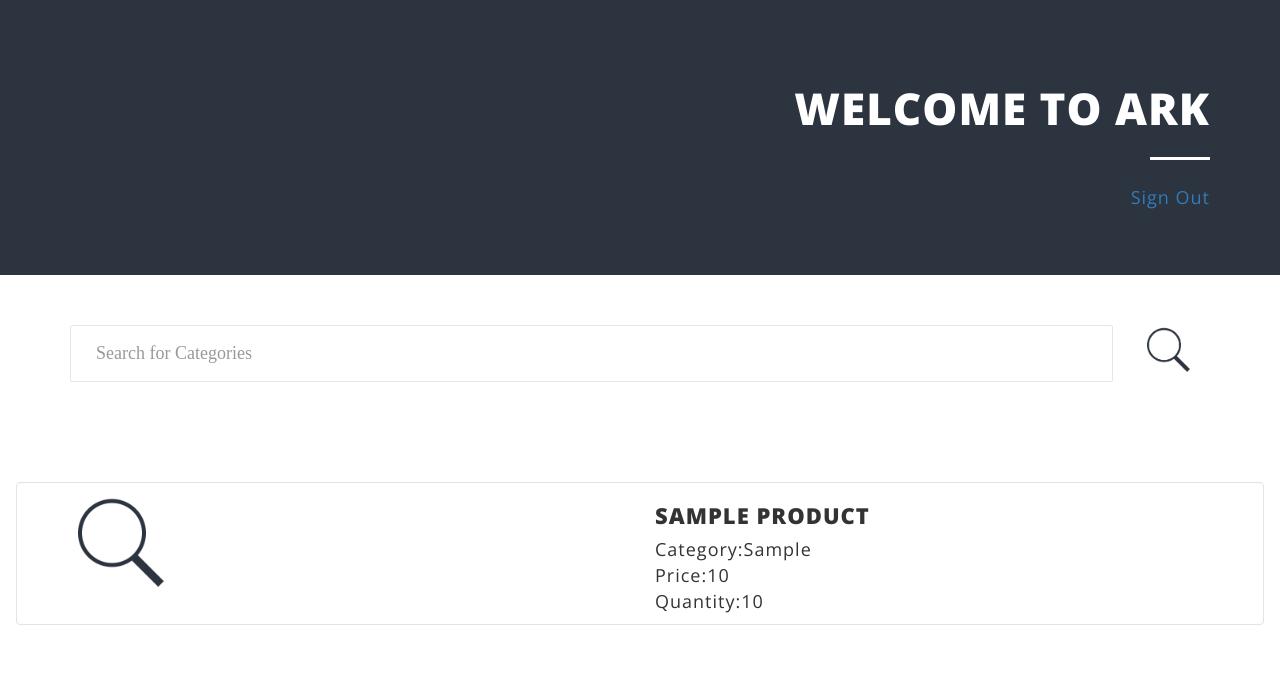
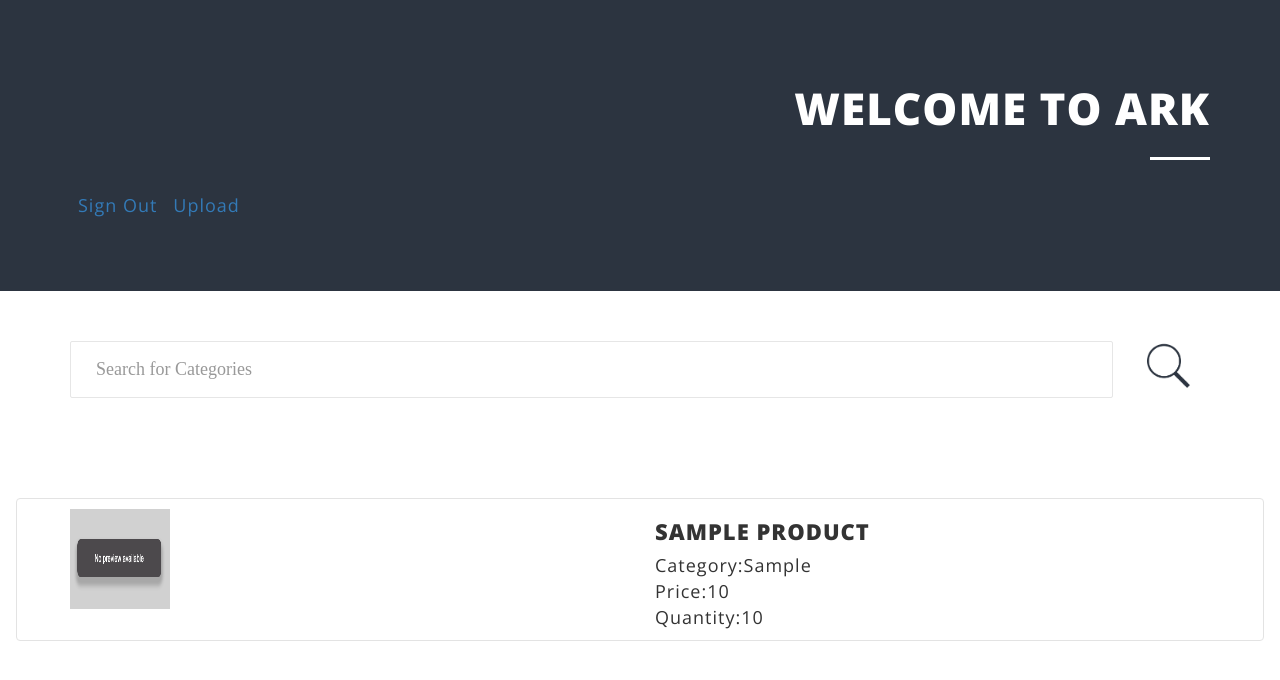
Before and after one commit to DhanviDesai/ARK, a PHP site: page /landing.php in a window 1280 px wide. Shown: the top 680 px of the page. Run offline with PHP 8.4, Linux system fonts and the light colour scheme; the visitor is signed in with stand-in values (Sample User, id 1); tables that the repository leaves empty or names only in its code hold one stand-in row (values such as "Sample post"); data that the repository does not hold is empty; some libraries are stand-ins or nearby versions.

Commit message:
Tweaks-2

```diff
--- a/landing.php
+++ b/landing.php
@@ -51,8 +51,9 @@
                 <div class="text-content">
                   <h2>Welcome To ARK</h2>
                   <div class="line-dec"></div>
+		  <span style="float:left;margin:8px;"><a href = "logout.php">Sign Out</a></span>
+		  <span style="float:left;margin:8px;"><a href = "upload.php">Upload</a></span>
                   <span><?php echo $login_session; ?></span>
-		  <span><a href = "logout.php">Sign Out</a></span>
                 </div>
               </div>
             </div>
@@ -85,7 +86,7 @@
 	  echo '<section class="info-section">';
 	  echo '<div class="container">';
 	  echo '<div class="row">';
-	  echo '<div class="product col-md-6"><div class="prod-image"><img src="img/search.png"></div></div>';
+	  echo '<div class="product col-md-6"><div class="prod-image"><img src="img/no.png"/></div></div>';
 	  echo '<div class="col-md-6">';
 	  echo "<div class='text-content'><h4>".$default_row['name']."</h4></div>";
 	  echo '<div class="text-content"><span>Category:'.$default_row["category"].'</span></div>';
@@ -97,8 +98,6 @@
 	  echo '</section>';
 	}
 	?>
-<!--	<div class="product col-md-6">
-	<div class="prod-image"><img src="img/search.png"></div>
 
 <!--      <section class="second-section">
           <div class="container">
```
Also changed, not shown: getImage.php (added, +14 -0 lines), img/no.png (added).
